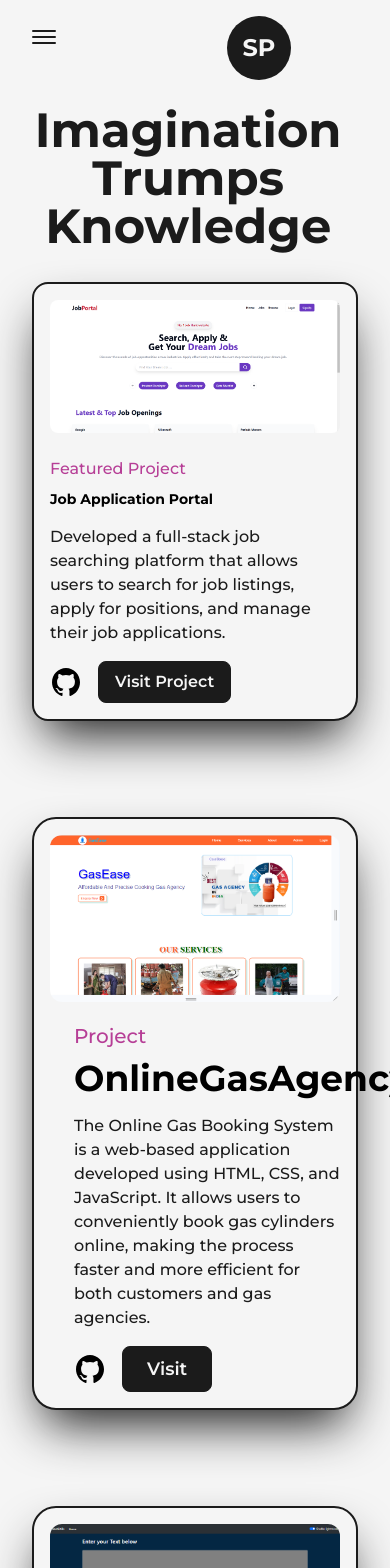
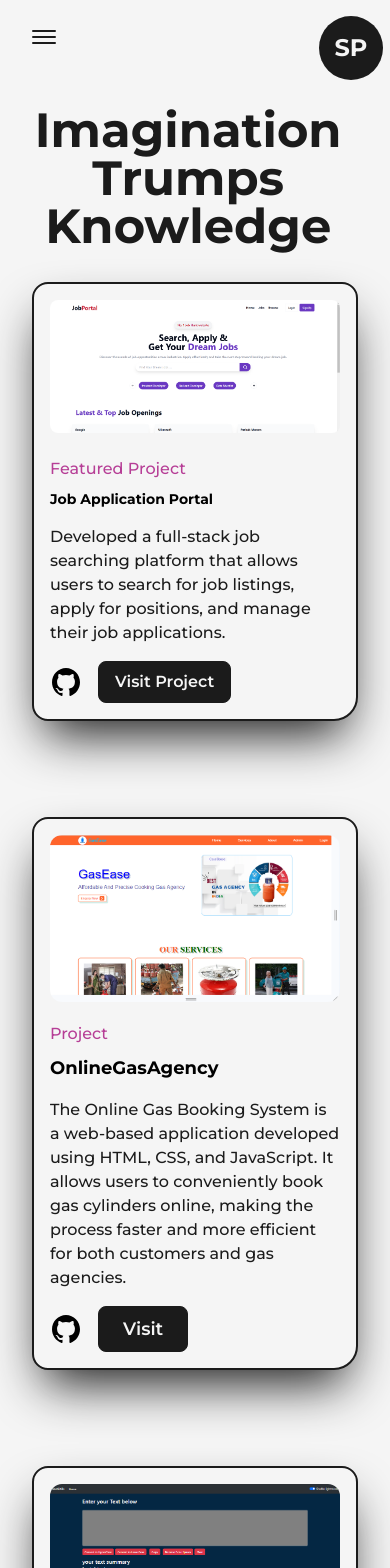
Before and after one commit to pathakshivansh64/My-Portfolio, a Next.js app: page /projects in a window 390 px wide. Shown: the top 1568 px of the page. Built offline with nearby package versions, Linux system fonts and the light colour scheme.

Commit message:
small changes

```diff
--- a/src/components/Education.js
+++ b/src/components/Education.js
@@ -4,7 +4,7 @@ import LiIcon from './LiIcon'
 
 const Details=({type,time,place,info})=>{
     const ref=useRef(null);
-    return( <li ref={ref} className='my-8 first:mt-0 last:mb-0 w-[60%] mx-auto flex flex-col items-center justify-between md:w-[80%]'>
+    return( <li ref={ref} className='my-8 first:mt-0 last:mb-0 w-[60%] mx-auto flex flex-col items-center justify-between md:w-[80%] sm:w-[65%]'>
         <LiIcon reference={ref}/>
         <div>
             <h3 className='capitalize font-bold text-2xl sm:text-xl xs:text-lg'>{type}&nbsp;</h3>
--- a/src/components/Experience.js
+++ b/src/components/Experience.js
@@ -4,8 +4,8 @@ import LiIcon from './LiIcon'
 
 const Details=({position,comapny,companyLink,time,work})=>{
     const ref=useRef(null);
-    return( <li ref={ref} className='my-8 first:mt-0 last:mb-0 w-[60%] mx-auto flex flex-col items-center justify-between md:w-[80%]'>
-        <LiIcon reference={ref}/>
+    return( <li ref={ref} className='my-8 first:mt-0 last:mb-0 w-[60%] mx-auto flex flex-col items-center justify-between md:w-[80%] sm:w-[65%]'>
+        <LiIcon reference={ref} />
         <div>
             <h3 className='capitalize font-bold text-2xl sm:text-xl xs:text-lg'>{position}&nbsp;<a href={companyLink} target={"_blank"} className='text-primary capitalize dark:text-primaryDark'>@{comapny} </a></h3>
             <span className='capitalize font-medium text-dark/75 dark:text-light/75 xs:text-sm'>
@@ -33,12 +33,12 @@ const Experience = () => {
             Experience
         </h2>
 
-        <div ref={ref} className='w-[75%] mx-auto relative lg:w-[90%] md:w-full'>
+        <div ref={ref} className='w-[75%] mx-auto relative lg:w-[90%] md:w-full '>
 
-        <motion.div style={{scaleY:scrollYProgess}} className='absolute left-9 top-1 w-[4px] h-full bg-dark origin-top dark:bg-light'/>
+        <motion.div style={{scaleY:scrollYProgess}} className='absolute left-9 top-1  w-[4px] h-full bg-dark origin-top dark:bg-light' />
 
 
-            <ul className='w-full flex flex-col items-start justify-between ml-4 xs:ml-2'>
+            <ul className='w-full flex flex-col items-start justify-between ml-4 xs:ml-2 '>
                 <Details position="Full Stack Intern" comapny="Unified Mentor" time="Sept,2024-Present" work={"Collaborated with cross-functional teams to design, develop & implement responsive web applications using modern web technologies. Built and maintained scalable backend systems using [Technologies like Node.js, Express, Python, etc.],user-friendly front-end interfaces utilizing [HTML, CSS, JavaScript, React.js etc.] & ensuring mobile responsiveness ensuring seamless integration with databases such as [MongoDB, MySQL, etc.]. Worked on developing Online Gas Agency System, allowing users to book gas barrels & make payments online."} companyLink={"https://www.unifiedmentor.com/"}/>
 
 
--- a/src/components/HireMe.js
+++ b/src/components/HireMe.js
@@ -4,7 +4,7 @@ import Link from 'next/link'
 
 const HireMe = () => {
   return (
-    <div className='fixed left-4 bottom-4 flex items-center justify-center overflow-hidden md:right-4  md:left-auto md:top-0 md:bottom-auto md:absolute' >
+    <div className='fixed left-4 bottom-4 flex items-center justify-center overflow-hidden md:right-4 sm:right-[40%]  md:left-auto md:top-0 md:bottom-auto md:absolute' >
       <div className='w-48 h-auto flex items-center justify-center !relative md:w-24'>
          <CircularText className={'fill-dark animate-spin-slow dark:fill-light'}/>
 
--- a/src/components/Navbar.js
+++ b/src/components/Navbar.js
@@ -118,7 +118,7 @@ const Navbar = () => {
         </nav>
        </div>
 
-        <div className='absolute left-[50%] top-2 translate-x-[50%]'>
+        <div className='absolute left-[50%] top-2 translate-x-[50%] sm:right-[10%] '>
             <Logo/>
         </div>
 
--- a/src/pages/about.js
+++ b/src/pages/about.js
@@ -49,18 +49,18 @@ const about = () => {
             <div className='col-span-3 flex flex-col items-start justify-start xl:col-span-4 md:order-2 md:col-span-8'>
               <h2 className='mb-4 text-lg font-bold uppercase text-dark/75  dark:text-light/75 '>Biography</h2>
               <p className='my-4 font-medium'>
-            Hi, I&#39m CodeBucks, a web developer and UI/UX designer with a passion for creating beautiful, functional,
+            Hi, I&#39;m CodeBucks, a web developer and UI/UX designer with a passion for creating beautiful, functional,
             and user-centered digital experiences. With 4 years of experience in the field. I am always looking for
             new and innovative ways to bring my clients visions to life.
             </p>
 
             <p className='my-4 font-medium'>
-            I believe that design is about more than just making things look pretty - it&#39s about solving problems and
+            I believe that design is about more than just making things look pretty - it&#39;s about solving problems and
             creating intuitive, enjoyable experiences for users.
             </p>
 
             <p className='my-4 font-medium'>
-            Whether I&#39m working on a website, mobile app, or
+            Whether I&#39;m working on a website, mobile app, or
             other digital product, I bring my commitment to design excellence and user-centered thinking to
             every project I work on. I look forward to the opportunity to bring my skills and passion to your next project.
             </p>
--- a/src/pages/projects.js
+++ b/src/pages/projects.js
@@ -14,15 +14,15 @@ import Transition from '@/components/Transition'
 
 const Project=({type,title,summary,img,link,github})=>{
   return(
-    <article className='w-full relative h-max   items-center justify-center rounded-3xl border-2 border-solid border-dark bg-light shadow-dark shadow-2xl p-10 dark:border-light dark:bg-dark dark:shadow-light xs:p-4'>
+    <article className='w-full relative h-max   items-center justify-center rounded-3xl border-2 border-solid border-dark bg-light shadow-dark shadow-2xl p-10 dark:border-light dark:bg-dark dark:shadow-light xs:rounded-2xl xs:rounded-br-3xl xs:p-4'>
      <Link href={link} target={"_blank"} className='w-full  cursor-pointer overflow-hidden rounded-lg relative  '>
       <Image src={img} alt={title} className='w-full h-auto rounded-xl' priority sizes='(max-width: 768px) 100vw,(max-width: 1200px) 50vw'/>
       </Link>
 
-      <div className='w-full mt-5 flex flex-col items-start justify-between pl-6 '>
-        <span className='text-primary font-medium text-xl dark:text-primaryDark'>{type}</span>
+      <div className='w-full mt-5 flex flex-col items-start justify-between  '>
+        <span className='text-primary font-medium text-xl dark:text-primaryDark xs:text-base'>{type}</span>
         <Link href={link} target={"_blank"} className='hover:underline underline-offset-2'>
-        <h2 className='my-2 w-full text-left text-4xl font-bold dark:text-light'>{title}</h2>
+        <h2 className='my-2 w-full text-left text-2xl font-bold dark:text-light sm:text-lg lg:text-lg'>{title}</h2>
         </Link>
         <p className='my-2 font-medium text-dark dark:text-light'>{summary}</p>
         <div className='mt-2 flex items-center'>
@@ -75,11 +75,11 @@ const Projects = () => {
            <FeaturedProject title={"Job Application Portal"} link="https://jobapp-6va3.onrender.com/" summary={"Developed a full-stack job searching platform that allows users to search for job listings, apply for positions, and manage their job applications.  "} type={"Featured Project"} img={Project1} github={"https://github.com/pathakshivansh64/Jobapp"} />
 
           </div>
-          <div className='col-span-6 sm:col-span-12 '>
+          <div className='col-span-6 sm:col-span-12 md:col-span-12 '>
           <Project title={"OnlineGasAgency"} link="https://pathakshivansh64.github.io/OnlineGasAgency/" summary={"The Online Gas Booking System is a web-based application developed using HTML, CSS, and JavaScript. It allows users to conveniently book gas cylinders online, making the process faster and more efficient for both customers and gas agencies. "} type={" Project"} img={Project2} github={"https://github.com/pathakshivansh64/OnlineGasAgency"} />
           </div>
 
-          <div className='col-span-6 sm:col-span-12'>
+          <div className='col-span-6 sm:col-span-12 md:col-span-12'>
           <Project title={"Text-Editor App"} link="https://pathakshivansh64.github.io/texteditor/" summary={"The React Text Editor is a web application built with React that provides users with a simple and intuitive platform for writing, editing, and formatting text. This application serves as a lightweight, responsive text editor ideal for note-taking, drafting documents."} type={" Project"} img={Project3} github={"https://github.com/pathakshivansh64/texteditor"} />
           </div>
 
```
